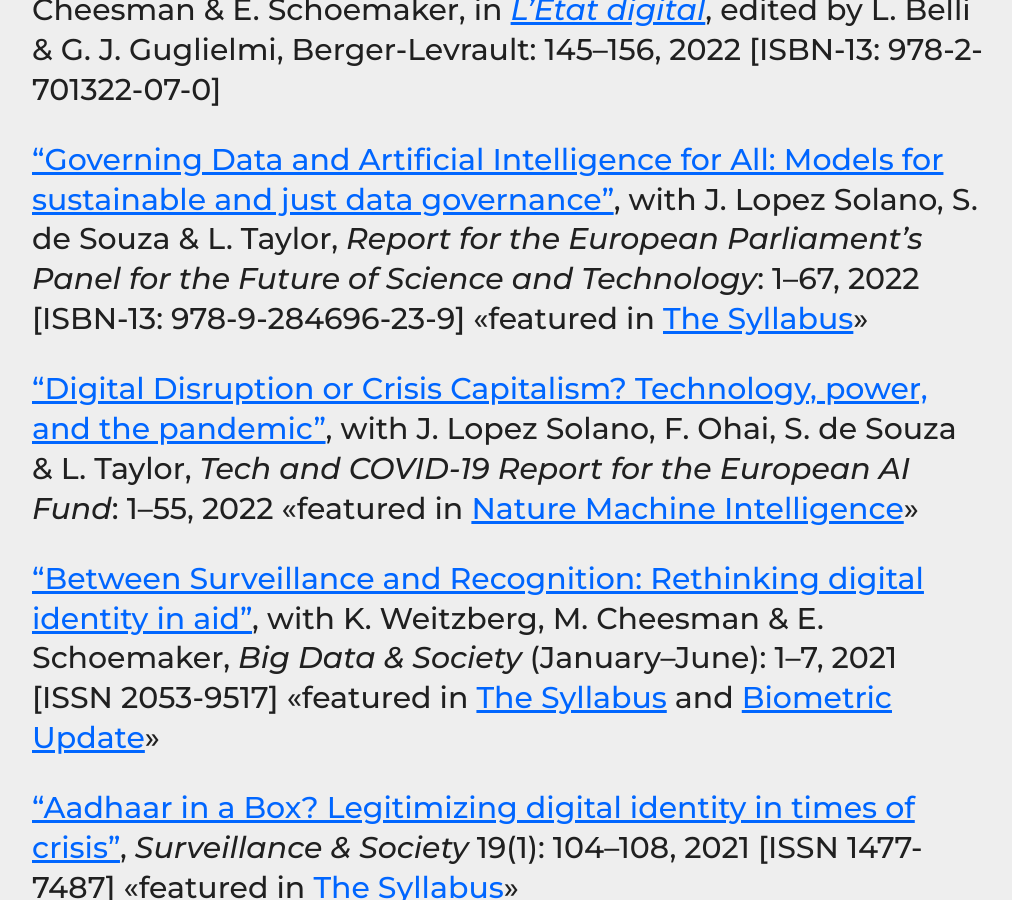
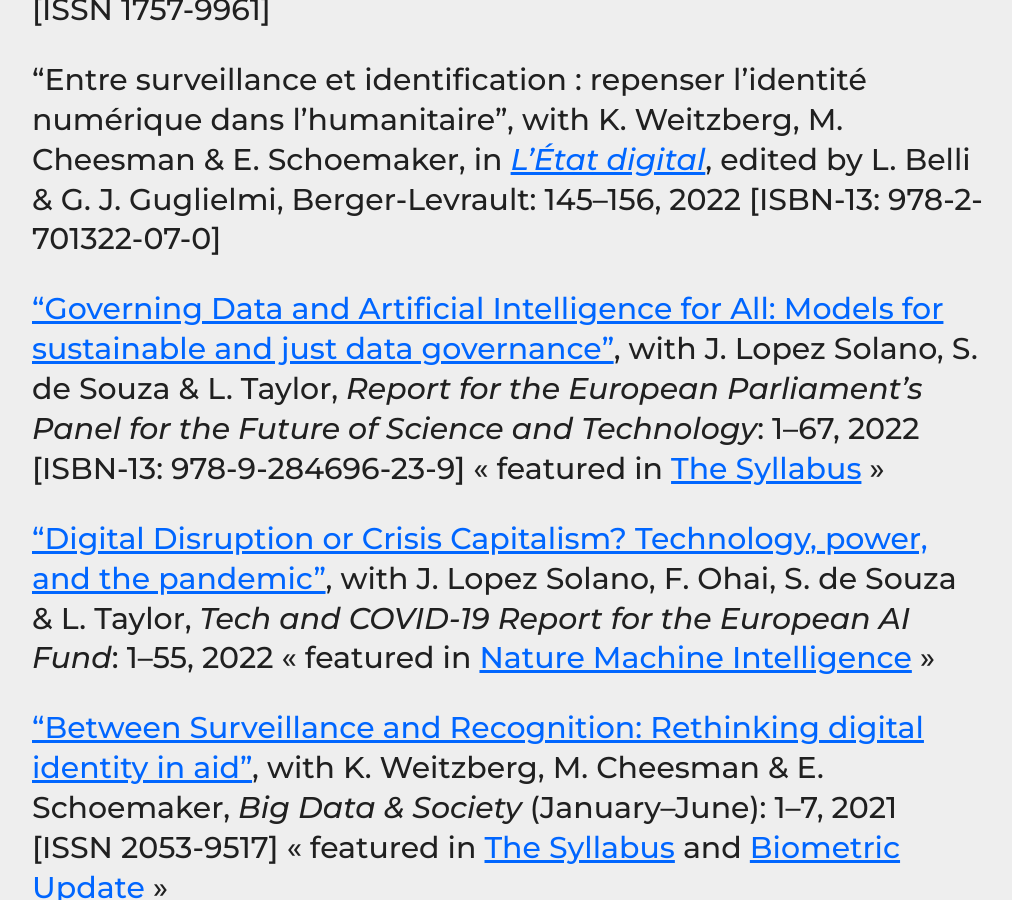
Before and after one commit to haroonalrasheed/641a, a Jekyll site: the page built from selected-publications/index.md, in a window 1280 px wide and 900 px high, scrolled down 3960 px. Shown: the whole window, without its empty margins (132-1144 px from the left). Built offline with Jekyll 4.4.1, drawn with Linux system fonts in a browser that asks for light colours; some of the changed text lies outside the part shown.

Commit message:
Update index.md

```diff
--- a/selected-publications/index.md
+++ b/selected-publications/index.md
@@ -53,21 +55,21 @@ Developing information-sharing on money laundering and terrorism financing_](htt
 
 "Entre surveillance et identification : repenser l’identité numérique dans l’humanitaire", with K. Weitzberg, M. Cheesman & E. Schoemaker, in [_L’État digital_](https://www.librairie-gallimard.com/livre/9782701322070-l-etat-digital-numerisation-de-l-administration-publique-et-administration-publique-du-numerique-gilles-j-guglielmi-luca-belli-collectif/), edited by L. Belli & G. J. Guglielmi, Berger-Levrault: 145–156, 2022 [ISBN-13: 978-2-701322-07-0]
 
-["Governing Data and Artificial Intelligence for All: Models for sustainable and just data governance"](https://www.europarl.europa.eu/stoa/en/document/EPRS_STU(2022)729533), with J. Lopez Solano, S. de Souza & L. Taylor, _Report for the European Parliament's Panel for the Future of Science and Technology_: 1–67, 2022 [ISBN-13: 978-9-284696-23-9] <<featured in [The Syllabus](https://cabinet.the-syllabus.com/syllabus/Ql-TieDcIL)>>
+["Governing Data and Artificial Intelligence for All: Models for sustainable and just data governance"](https://www.europarl.europa.eu/stoa/en/document/EPRS_STU(2022)729533), with J. Lopez Solano, S. de Souza & L. Taylor, _Report for the European Parliament's Panel for the Future of Science and Technology_: 1–67, 2022 [ISBN-13: 978-9-284696-23-9] << featured in [The Syllabus](https://cabinet.the-syllabus.com/syllabus/Ql-TieDcIL) >>
 
-["Digital Disruption or Crisis Capitalism? Technology, power, and the pandemic"](https://doi.org/10.26116/gdj-euaifund), with J. Lopez Solano, F. Ohai, S. de Souza & L. Taylor, _Tech and COVID-19 Report for the European AI Fund_: 1–55, 2022 <<featured in [Nature Machine Intelligence](https://doi.org/10.1038/s42256-022-00507-2)>>
+["Digital Disruption or Crisis Capitalism? Technology, power, and the pandemic"](https://doi.org/10.26116/gdj-euaifund), with J. Lopez Solano, F. Ohai, S. de Souza & L. Taylor, _Tech and COVID-19 Report for the European AI Fund_: 1–55, 2022 << featured in [Nature Machine Intelligence](https://doi.org/10.1038/s42256-022-00507-2) >>
 
-["Between Surveillance and Recognition: Rethinking digital identity in aid"](https://doi.org/10.1177/20539517211006744), with K. Weitzberg, M. Cheesman & E. Schoemaker, *Big Data & Society* (January–June): 1–7, 2021 [ISSN 2053-9517] <<featured in [The Syllabus](https://cabinet.the-syllabus.com/syllabus/yyHXtMKvZh) and [Biometric Update](https://www.biometricupdate.com/202104/balancing-the-power-over-and-power-to-when-it-comes-to-biometrics-and-humanitarian-aid)>>
+["Between Surveillance and Recognition: Rethinking digital identity in aid"](https://doi.org/10.1177/20539517211006744), with K. Weitzberg, M. Cheesman & E. Schoemaker, *Big Data & Society* (January–June): 1–7, 2021 [ISSN 2053-9517] << featured in [The Syllabus](https://cabinet.the-syllabus.com/syllabus/yyHXtMKvZh) and [Biometric Update](https://www.biometricupdate.com/202104/balancing-the-power-over-and-power-to-when-it-comes-to-biometrics-and-humanitarian-aid) >>
 
-["Aadhaar in a Box? Legitimizing digital identity in times of crisis"](https://doi.org/10.24908/ss.v19i1.14547), *Surveillance & Society* 19(1): 104–108, 2021 [ISSN 1477-7487] <<featured in [The Syllabus](https://cabinet.the-syllabus.com/syllabus/4vgIorQZaY)>>
+["Aadhaar in a Box? Legitimizing digital identity in times of crisis"](https://doi.org/10.24908/ss.v19i1.14547), *Surveillance & Society* 19(1): 104–108, 2021 [ISSN 1477-7487] << featured in [The Syllabus](https://cabinet.the-syllabus.com/syllabus/4vgIorQZaY) >>
 
 ["Connecting with Confidence: Managing digital risks to refugee connectivity"](https://www.unhcr.org/innovation/wp-content/uploads/2021/03/CWC-Managing-Digital-Risks-To-Refugee-Connectivity-Report.pdf), with T. Bouffet & J. Warnes, UN Refugee Agency: 1–71, 2021
 
-["Exclusion and Inclusion in Identification: Regulation, displacement, and data justice"](https://doi.org/10.1080/02681102.2020.1811943), with L. Taylor, *Information Technology for Development* 27(1): 50–66, 2021 [ISSN 1554-0170] <<featured in [Biometric Update](https://www.biometricupdate.com/202009/biometrics-collection-from-refugees-and-vulnerable-people-questioned-by-analysts)>>
+["Exclusion and Inclusion in Identification: Regulation, displacement, and data justice"](https://doi.org/10.1080/02681102.2020.1811943), with L. Taylor, *Information Technology for Development* 27(1): 50–66, 2021 [ISSN 1554-0170] << featured in [Biometric Update](https://www.biometricupdate.com/202009/biometrics-collection-from-refugees-and-vulnerable-people-questioned-by-analysts) >>
 
 ["Introduction: What does the COVID-19 response mean for global data justice?"](https://ia801504.us.archive.org/25/items/data-justice-and-covid-19/Data_Justice_and_COVID-19.pdf), with L. Taylor, G. Sharma & S. Jameson, in *Data Justice and COVID-19: Global Perspectives*, edited by L. Taylor, G. Sharma, A. Martin & S. Jameson, Meatspace Press: 8–17, 2020 [ISBN-13: 978-1-913824-00-6]
 
-[_Data Justice and COVID-19: Global Perspectives_](https://ia801905.us.archive.org/23/items/data-justice-and-covid-19/Data_Justice_and_COVID-19.pdf), with L. Taylor, G. Sharma & S. Jameson (eds.), Meatspace Press, 2020 <<featured in [The Syllabus](https://cabinet.the-syllabus.com/syllabus/Ig5CJ6qoXZ)>>
+[_Data Justice and COVID-19: Global Perspectives_](https://ia801905.us.archive.org/23/items/data-justice-and-covid-19/Data_Justice_and_COVID-19.pdf), with L. Taylor, G. Sharma & S. Jameson (eds.), Meatspace Press, 2020 << featured in [The Syllabus](https://cabinet.the-syllabus.com/syllabus/Ig5CJ6qoXZ) >>
 
 ["Desplazados y Desconectados: Americas"](https://www.unhcr.org/innovation/displaced-and-disconnected/), with E. Perez Iglesias, *Digital Access, Inclusion and Participation*, UN Refugee Agency: 1–38, 2020
 
@@ -75,7 +77,7 @@ Developing information-sharing on money laundering and terrorism financing_](htt
 
 ["Mobile Money Platform Surveillance"](https://doi.org/10.24908/ss.v17i1/2.12924), *Surveillance & Society* 17(1/2): 213–222, 2019 [ISSN 1477-7487]
 
-["Displaced and Disconnected"](https://www.unhcr.org/innovation/displaced-and-disconnected/), *Connectivity for Refugees*, UN Refugee Agency: 1–43, 2019 < translated to Arabic, Chinese, French, and Spanish >>
+["Displaced and Disconnected"](https://www.unhcr.org/innovation/displaced-and-disconnected/), *Connectivity for Refugees*, UN Refugee Agency: 1–43, 2019 << translated to Arabic, Chinese, French, and Spanish >>
 
 ["Cyber Governance and the Financial Services Sector: The role of public-private partnerships"](https://sixfouronea.net/CyberGovernanceFSS.pdf), with V. San Juan, in [*Rewired: Cybersecurity Governance*](https://www.wiley.com/en-nl/Rewired%3A+Cybersecurity+Governance+-p-9781118888216), edited by R. Ellis & V. Mohan, Wiley-Blackwell: 97–115, 2019 [ISBN-13: 978-1-118-88821-6]
 
@@ -89,7 +91,7 @@ Developing information-sharing on money laundering and terrorism financing_](htt
 
 ["From Surveillance-by-Design to Privacy-by-Design: Evolving identity policy in the UK"](http://personal.lse.ac.uk/whitley/allpubs/hos2014.pdf), with E. A. Whitley & G. Hosein, in [*Histories of State Surveillance in Europe and Beyond*](https://www.routledge.com/Histories-of-State-Surveillance-in-Europe-and-Beyond/Boersma-van-Brakel-Fonio-Wagenaar/p/book/9780415829465), edited by K. Boersma, R. van Brakel, C. Fonio & P. Wagenaar, Routledge: 205–219, 2014 [ISBN-13: 978-0-415-82946-5]
 
-["The Rise of African SIM Registration: The emerging dynamics of regulatory change"](http://dx.doi.org/10.5210/fm.v19i2.4351), with K. P. Donovan, *First Monday* 19(2-3), 2014 [ISSN 1396-0466] <<featured in [The Economist](https://www.economist.com/international/2013/05/04/called-up)>>
+["The Rise of African SIM Registration: The emerging dynamics of regulatory change"](http://dx.doi.org/10.5210/fm.v19i2.4351), with K. P. Donovan, *First Monday* 19(2-3), 2014 [ISSN 1396-0466] << featured in [The Economist](https://www.economist.com/international/2013/05/04/called-up) >>
 
 ["Open Government and Citizen Identities: Promise, peril, and policy"](https://prd-idrc.azureedge.net/sites/default/files/openebooks/541-1/index.html#ch09), with C. M. Bonina, in [*Open Development: Networked Innovations in International Development*](https://idl-bnc-idrc.dspacedirect.org/handle/10625/52348), edited by M. L. Smith & K. M. A. Reilly, MIT Press: 223–247, 2014 [ISBN-13: 978-0-262-52541-1]
 
@@ -117,4 +119,4 @@ Book review of ["Innovation, Dual Use, and Security: Managing the risks of emerg
 
 Book review of ["Wiring Up The Big Brother Machine... And Fighting It"](https://doi.org/10.24908/ss.v8i1.3477), *Surveillance & Society* 6(4): 416–417, 2009 [ISSN 1477-7487]
 
-["Understanding Resistance to Digital Surveillance: Towards a multi-disciplinary, multi-actor framework"](https://doi.org/10.24908/ss.v6i3.3282), with R. E. van Brakel & D. J. Bernhard, *Surveillance & Society* 6(3): 213–232, 2009 [ISSN 1477-7487] <<Awarded Surveillance Studies Network best paper prize>>
+["Understanding Resistance to Digital Surveillance: Towards a multi-disciplinary, multi-actor framework"](https://doi.org/10.24908/ss.v6i3.3282), with R. E. van Brakel & D. J. Bernhard, *Surveillance & Society* 6(3): 213–232, 2009 [ISSN 1477-7487] << awarded Surveillance Studies Network best paper prize >>
```
Also changed, not shown: other parts of selected-publications/index.md (+2 -0 lines).
